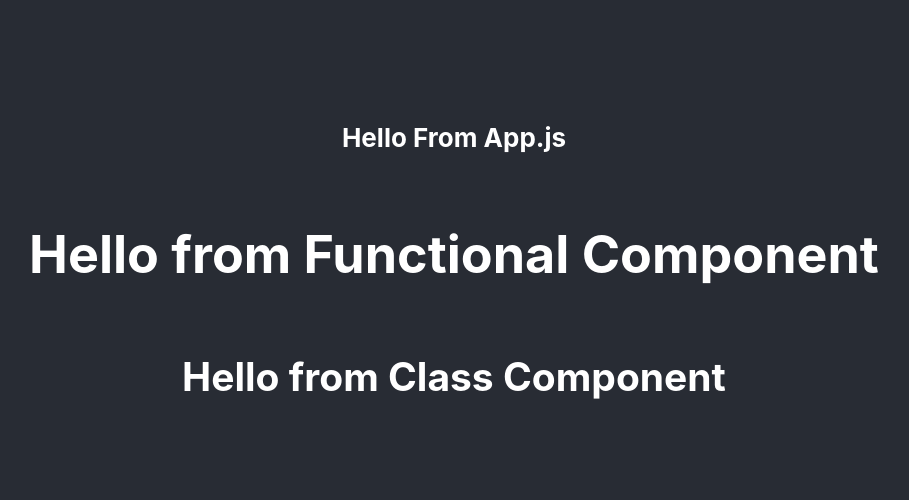
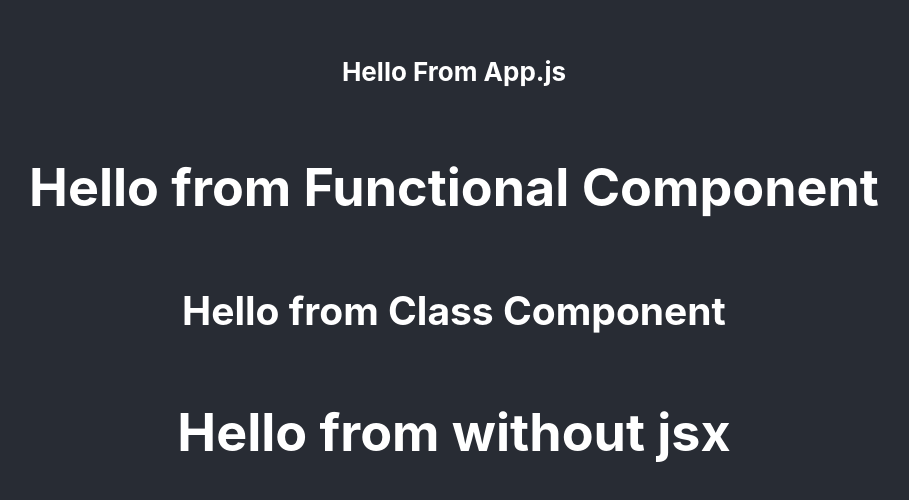
Before and after one commit to GajendraMehra/reactJsPractise, a React (Create React App) app in the folder exercise_one/my-app/: page / in a window 1280 px wide. Shown: the part 140-640 px from the top of the page, without its empty margins (186-1095 px from the left). Built offline with nearby package versions, Linux system fonts and the light colour scheme.

Commit message:
jsx javascriptxml  Demo

```diff
--- a/exercise_one/my-app/src/App.js
+++ b/exercise_one/my-app/src/App.js
@@ -2,7 +2,7 @@ import React from 'react';
 import Greet from './components/Greet';
 import './App.css';
 import Welcome from './components/Welcome';
-
+import Hello from './components/Hello'
 function App() {
   return (
     <div className="App">
@@ -10,6 +10,7 @@ function App() {
         <h4>Hello From App.js</h4>
         <Greet></Greet>
         <Welcome></Welcome>
+        <Hello></Hello>
       </header>
 
     </div>
--- /dev/null
+++ b/exercise_one/my-app/src/components/Hello.js
@@ -0,0 +1,16 @@
+import React from 'react'
+
+
+export default function Hello() {
+    // With Jx
+    // return (
+    //     <div>
+    //         <h1>Hello from jsx demo</h1>
+    //     </div>
+    // )
+
+    // Without jx
+    return React.createElement('h1', {
+        className: 'dummyClass'
+    }, 'Hello from without jsx')
+}
```
